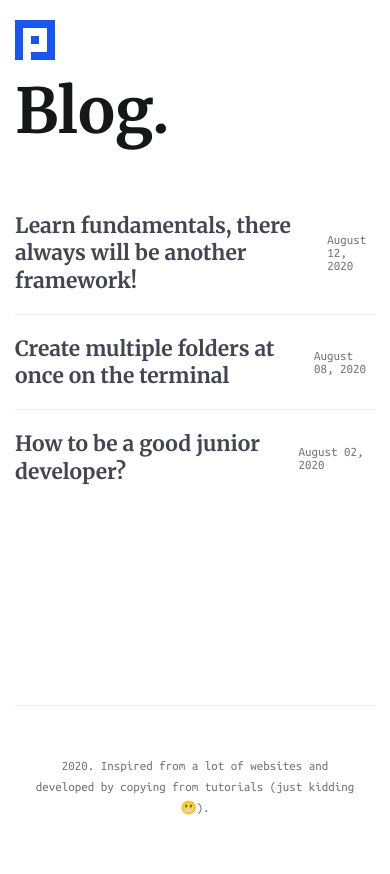
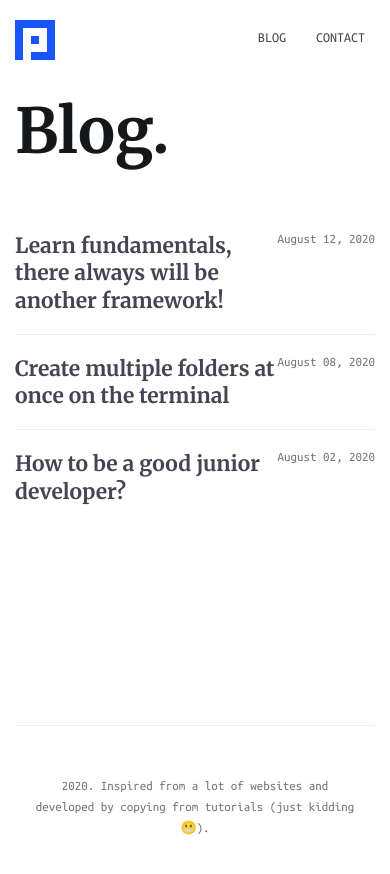
Before and after one commit to p3yman/peyman.me-gatsby, a Gatsby site: page /blog in a window 390 px wide. Built offline with nearby package versions, Linux system fonts and the light colour scheme; Gatsby itself is replaced by a stand-in of ours; some packages are replaced by stand-ins of ours.

Commit message:
Fix header and blog styles

```diff
--- a/src/assets/scss/partials/_blog.scss
+++ b/src/assets/scss/partials/_blog.scss
@@ -3,7 +3,7 @@
  */
 .blog-item {
   display: flex;
-  align-items: center;
+  align-items: flex-start;
   justify-content: space-between;
   padding: 20px 0;
   border-bottom: $border;
@@ -19,6 +19,7 @@
     font-weight: 700;
     text-decoration: none;
     color: $color-gray;
+    flex: 1;
 
     &:hover {
       color: $color-primary;
--- a/src/assets/scss/partials/_header.scss
+++ b/src/assets/scss/partials/_header.scss
@@ -59,9 +59,6 @@
     position: static;
   }
   #header-content {
-    padding: 20px 0;
-  }
-  ul#menu a.link {
-    display: none;
+    padding: 20px 0 40px;
   }
 }
```
